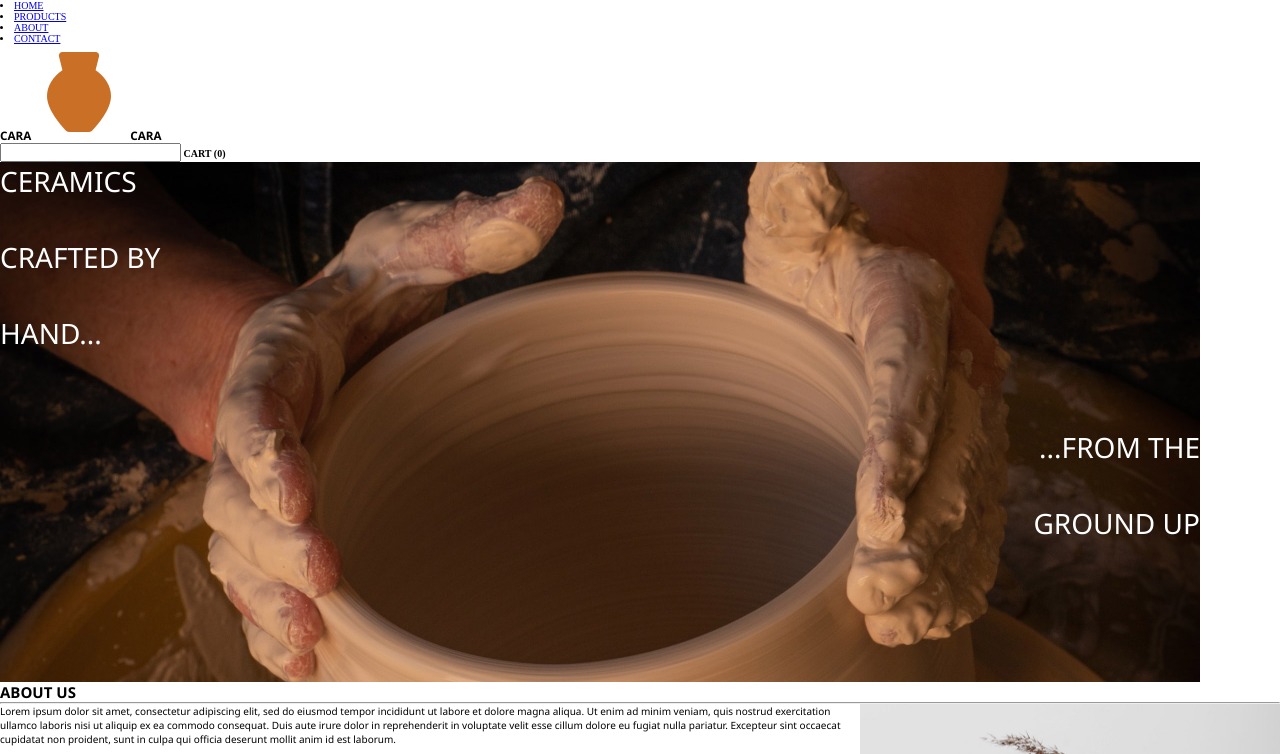
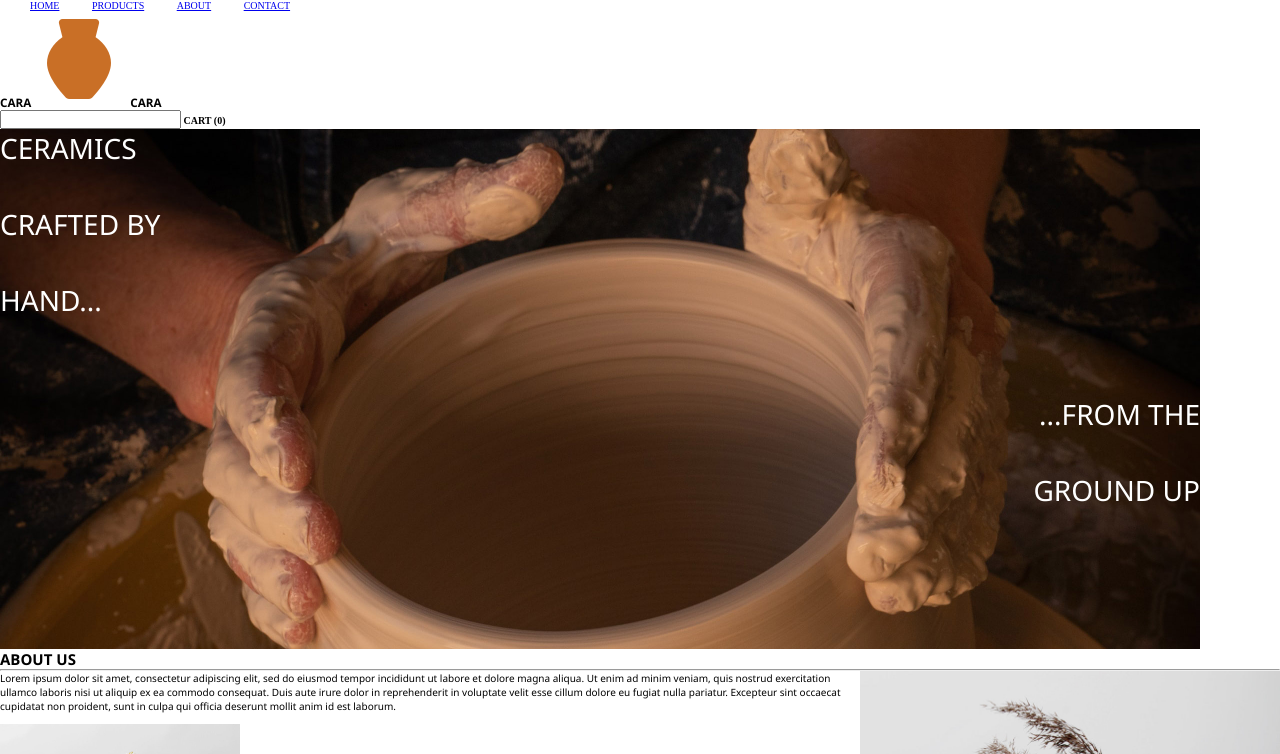
Before and after one commit to LBarandiaran/CaraCara_Site, a plain HTML site: page index.html in a window 1280 px wide. Shown: the top 754 px of the page. Drawn offline with Linux system fonts and the light colour scheme.

Commit message:
Created css Class for Inline Nav Bar

```diff
--- a/index.html
+++ b/index.html
@@ -57,7 +57,7 @@
                     laboris nisi ut aliquip ex ea commodo consequat. Duis aute irure dolor in reprehenderit in
                     voluptate velit esse cillum dolore eu fugiat nulla pariatur. Excepteur sint occaecat cupidatat
                     non proident, sunt in culpa qui officia deserunt mollit anim id est laborum.
-                </p>x
+                </p><br><br>
             </p>
         </section>
         <section id="products">
--- a/styles.css
+++ b/styles.css
@@ -9,6 +9,11 @@
 html {
     box-sizing: border-box;
     font-size: 62.5%;
+}
+
+nav li {
+    display: inline;
+    margin-left: 3rem;
 }
 
 p {
@@ -44,6 +49,7 @@ h3 {
     grid-template-columns: 1fr 1fr 1fr;
     column-gap: 65px;
     row-gap: 70px;
+
 }
 .product_image{
     width: 275px;
```
